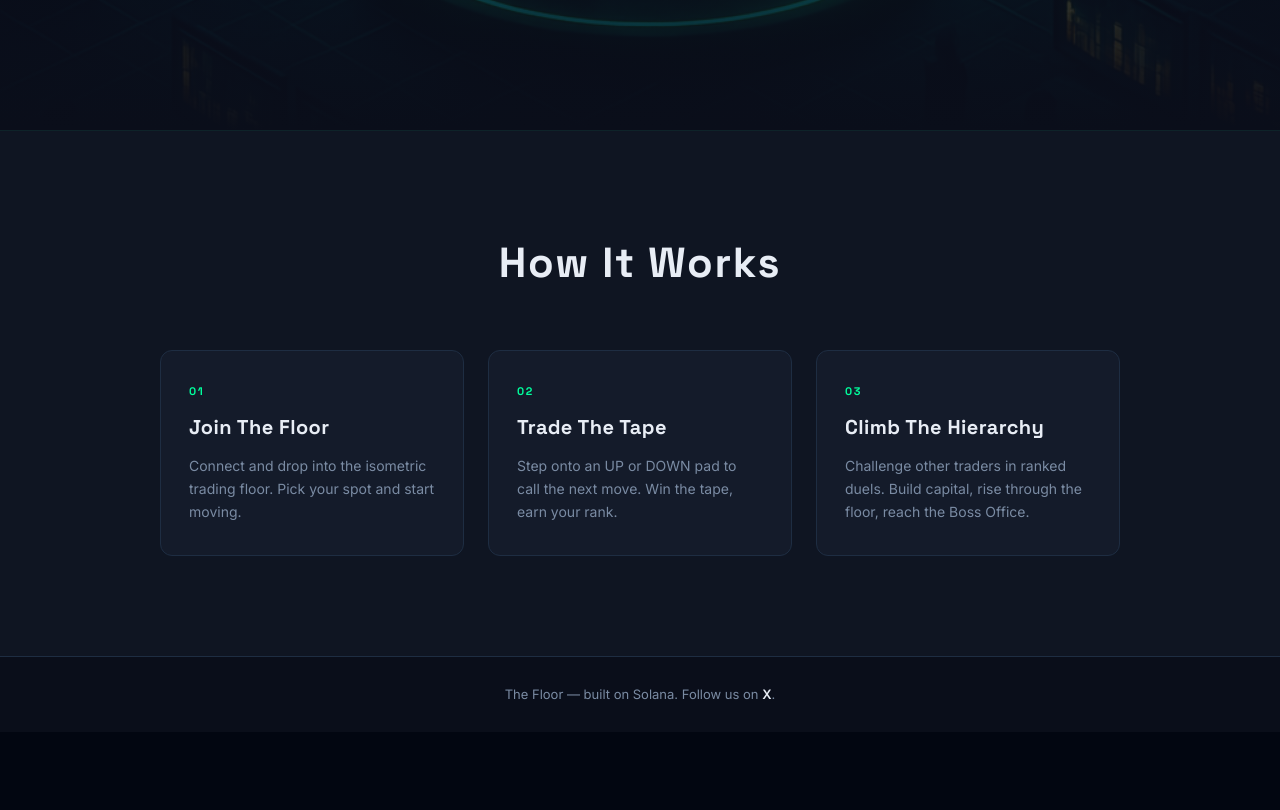
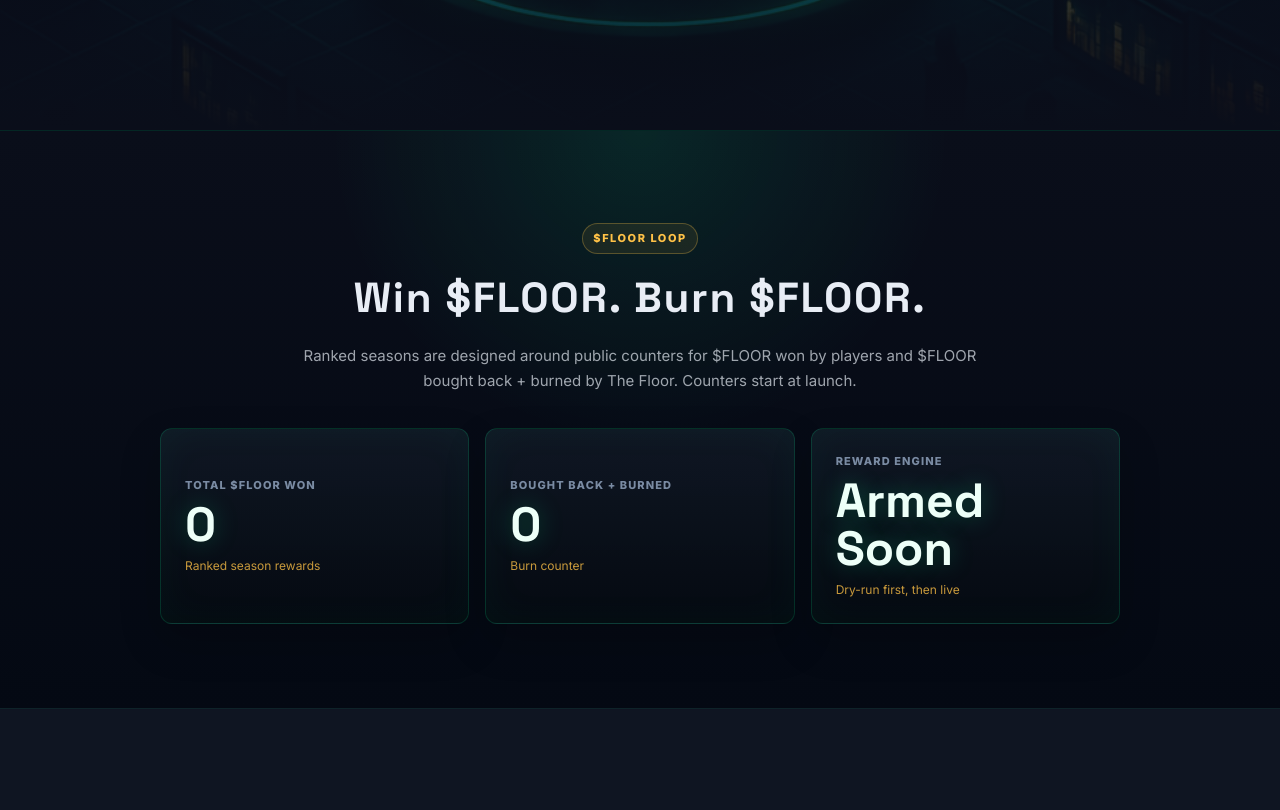
Before and after one commit to jaycarson373-tech/floor, a Next.js app: page / in a window 1280 px wide. Shown: the part 670-1480 px from the top of the page. Before the commit the page ends 1402 px from the top, so only its background shows below. Built offline with nearby package versions, Linux system fonts and the light colour scheme.

Commit message:
Add FLOOR reward and burn counters

```diff
--- a/app/globals.css
+++ b/app/globals.css
@@ -1428,6 +1428,86 @@ button, input, select { font: inherit; }
 
 .lp-ca:hover .lp-ca-copy { color: var(--neon); }
 
+/* ── Rewards / Burn Loop ───────────────────────────────────── */
+.lp-rewards {
+  padding: 92px 24px 84px;
+  background:
+    radial-gradient(circle at 50% 0%, rgba(0,255,157,0.1), transparent 36%),
+    linear-gradient(180deg, var(--navy), #040913);
+  border-top: 1px solid rgba(0,255,157,0.12);
+}
+
+.lp-rewards-head {
+  max-width: 720px;
+  margin: 0 auto 34px;
+  text-align: center;
+}
+
+.lp-rewards-head .lp-section-title {
+  margin-bottom: 14px;
+}
+
+.lp-rewards-head p {
+  margin: 0;
+  color: rgba(232,237,245,0.68);
+  font-size: 15px;
+  line-height: 1.7;
+}
+
+.lp-rewards-kicker {
+  display: inline-flex;
+  margin-bottom: 12px;
+  padding: 6px 10px;
+  border: 1px solid rgba(255,194,71,0.28);
+  border-radius: 999px;
+  color: var(--amber);
+  background: rgba(255,194,71,0.08);
+  font-size: 11px;
+  font-weight: 800;
+  letter-spacing: 0.14em;
+  text-transform: uppercase;
+}
+
+.lp-reward-grid {
+  display: grid;
+  grid-template-columns: repeat(3, minmax(0, 1fr));
+  gap: 16px;
+}
+
+.lp-reward-card {
+  min-height: 156px;
+  display: grid;
+  align-content: center;
+  gap: 8px;
+  padding: 24px;
+  border: 1px solid rgba(0,255,157,0.16);
+  border-radius: 12px;
+  background:
+    linear-gradient(180deg, rgba(18,26,39,0.82), rgba(5,10,17,0.96));
+  box-shadow: inset 0 0 42px rgba(0,255,157,0.04), 0 18px 42px rgba(0,0,0,0.2);
+}
+
+.lp-reward-card span {
+  color: var(--muted);
+  font-size: 11px;
+  font-weight: 800;
+  letter-spacing: 0.1em;
+  text-transform: uppercase;
+}
+
+.lp-reward-card strong {
+  color: #edfff8;
+  font-family: var(--font-space-grotesk), "Space Grotesk", sans-serif;
+  font-size: clamp(28px, 5vw, 48px);
+  line-height: 1;
+  text-shadow: 0 0 24px rgba(0,255,157,0.26);
+}
+
+.lp-reward-card small {
+  color: rgba(255,194,71,0.78);
+  font-size: 12px;
+}
+
 /* ── How It Works ──────────────────────────────────────────── */
 .lp-how {
   padding: 100px 24px;
@@ -1533,6 +1613,10 @@ button, input, select { font: inherit; }
     grid-template-columns: 1fr;
   }
 
+  .lp-reward-grid {
+    grid-template-columns: 1fr;
+  }
+
   .lp-ca-addr { max-width: 160px; }
 
   .lp-stats { flex-direction: column; gap: 0; }
--- a/app/page.tsx
+++ b/app/page.tsx
@@ -15,7 +15,7 @@ const HOW_IT_WORKS = [
   {
     step: "02",
     title: "Trade The Tape",
-    body: "Step onto an UP or DOWN pad to call the next move. Win the tape, earn your rank.",
+    body: "Step onto an UP or DOWN pad to call the next move. Win the tape, earn rank, and chase the $FLOOR reward pool.",
   },
   {
     step: "03",
@@ -25,9 +25,27 @@ const HOW_IT_WORKS = [
 ];
 
 const STATS = [
-  { value: "—", label: "traders online" },
-  { value: "SOL", label: "chain" },
+  { value: "0", label: "$FLOOR won" },
+  { value: "0", label: "$FLOOR burned" },
   { value: "LIVE", label: "season 1" },
+];
+
+const REWARD_COUNTERS = [
+  {
+    label: "Total $FLOOR Won",
+    value: "0",
+    detail: "Ranked season rewards"
+  },
+  {
+    label: "Bought Back + Burned",
+    value: "0",
+    detail: "Burn counter"
+  },
+  {
+    label: "Reward Engine",
+    value: "Armed Soon",
+    detail: "Dry-run first, then live"
+  }
 ];
 
 export default function LandingPage() {
@@ -47,6 +65,7 @@ export default function LandingPage() {
         <span className="lp-logo">THE FLOOR</span>
         <nav className="lp-nav-links" aria-label="Primary">
           <a href="#how-it-works">How It Works</a>
+          <a href="#rewards">Rewards</a>
           <a
             href="https://x.com/thefloorsolana"
             target="_blank"
@@ -123,6 +142,29 @@ export default function LandingPage() {
         </div>
       </section>
 
+      {/* ── Rewards / Burn Loop ───────────────────────────────── */}
+      <section id="rewards" className="lp-rewards" aria-labelledby="rewards-heading">
+        <div className="lp-section-inner">
+          <div className="lp-rewards-head">
+            <span className="lp-rewards-kicker">$FLOOR Loop</span>
+            <h2 id="rewards-heading" className="lp-section-title">Win $FLOOR. Burn $FLOOR.</h2>
+            <p>
+              Ranked seasons are designed around public counters for $FLOOR won by players
+              and $FLOOR bought back + burned by The Floor. Counters start at launch.
+            </p>
+          </div>
+          <div className="lp-reward-grid">
+            {REWARD_COUNTERS.map((counter) => (
+              <div key={counter.label} className="lp-reward-card">
+                <span>{counter.label}</span>
+                <strong>{counter.value}</strong>
+                <small>{counter.detail}</small>
+              </div>
+            ))}
+          </div>
+        </div>
+      </section>
+
       {/* ── How It Works ─────────────────────────────────────── */}
       <section id="how-it-works" className="lp-how" aria-labelledby="how-heading">
         <div className="lp-section-inner">
```
